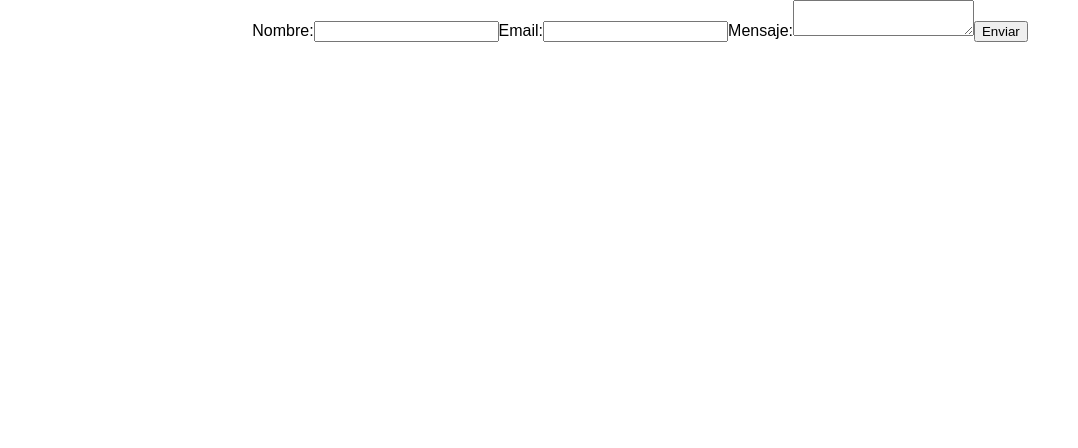
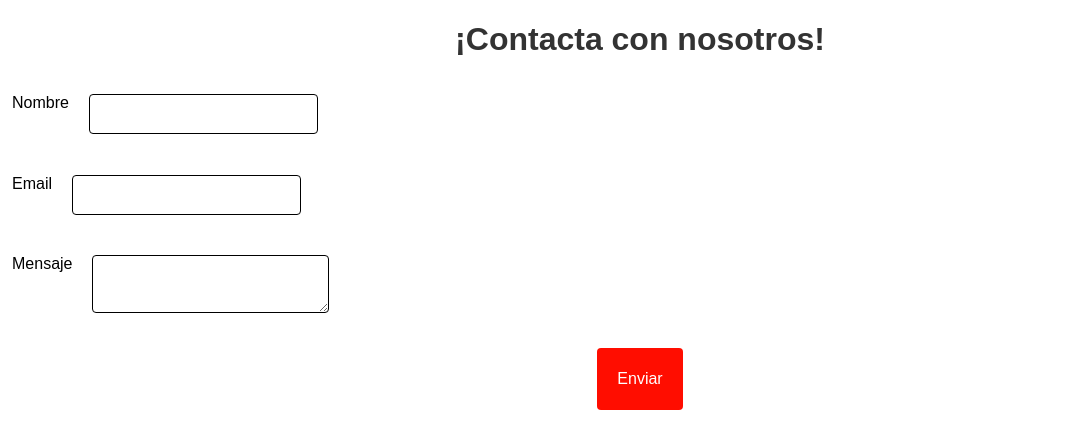
Before and after one commit to anajmnz/Tienda_mangas_react, a React (Vite) app: page /contact in a window 1280 px wide. Shown: the top 448 px of the page, without its empty margins (0-1078 px from the left). Built offline with nearby package versions, Linux system fonts and the light colour scheme.

Commit message:
Contacto css y jsx

```diff
--- a/src/Contact.jsx
+++ b/src/Contact.jsx
@@ -1,4 +1,5 @@
 import { useState } from "react";
+import './contact.css'
 
 function Contact() {
 
@@ -15,18 +16,22 @@ function Contact() {
       );};
 
       return (
-        <>
-          <form onSubmit={handleSubmit}>
-            <label htmlFor="name">Nombre:</label>
+        <> <h1 id="h1Contacto">¡Contacta con nosotros!</h1>
+          <form id="contact-form" onSubmit={handleSubmit}>
+            <fieldset>
+            <label htmlFor="name">Nombre</label>
             <input type="text" id="name" name="name" value={formData.name} onChange={handleChange}/>
+            </fieldset>
+            <fieldset>
+            <label htmlFor="email">Email</label>
+            <input type="email" id="email" name="email" value={formData.email} onChange={handleChange}/>
+            </fieldset>
+            <fieldset>
+            <label htmlFor="message">Mensaje</label>
+            <textarea id="message" name="message" value={formData.message} onChange={handleChange}/>
+            </fieldset>
+            <button id="button" type="submit">Enviar</button>
 
-            <label htmlFor="email">Email:</label>
-            <input type="email" id="email" name="email" value={formData.email} onChange={handleChange}/>
-
-            <label htmlFor="message">Mensaje:</label>
-            <textarea id="message" name="message" value={formData.message} onChange={handleChange}/>
-
-            <button type="submit">Enviar</button>
           </form>
           </>
         );
--- /dev/null
+++ b/src/contact.css
@@ -0,0 +1,72 @@
+
+.contact-container {
+    background-color: #fff;
+    max-width: 600px;
+    margin: 0 auto;
+    padding: 30px;
+    border-radius: 8px;
+    box-shadow: 0 4px 8px rgba(0, 0, 0, 0.1);
+    margin-top: 40px;
+    margin-bottom: 40px;
+    font-family: Arial, sans-serif;
+
+}
+
+h1{
+    text-align: center;
+    color: #333;
+    margin-bottom: 30px;
+    font-family: Arial, Helvetica, sans-serif
+}
+
+fieldset{
+    border: 0;
+    gap: 20px;
+    display: flex;
+    margin: 0 auto;
+}
+.contact-form {
+    display: flex;
+    flex-direction: column;
+}
+
+.contact-form label {
+    font-size: 16px;
+    margin-bottom: 15px;
+    color: #000000;
+}
+
+.contact-form input,
+
+input{
+    padding: 10px;
+    font-size: 16px;
+    margin-bottom: 25px;
+    border: 1px solid #000000;
+    border-radius: 4px;
+    resize: vertical;
+}
+
+textarea {
+    padding: 10px;
+    font-size: 16px;
+    margin-bottom: 25px;
+    border: 1px solid #000000;
+    border-radius: 4px;
+    resize: vertical;
+}
+
+button {
+    padding: 22px 20px;
+    background-color: #ff0d00;
+    color: white;
+    font-size: 16px;
+    border: none;
+    border-radius: 4px;
+    cursor: pointer;
+    transition: background-color 0.3s;
+}
+
+button :hover {
+    background-color: #da1313;
+}
```
